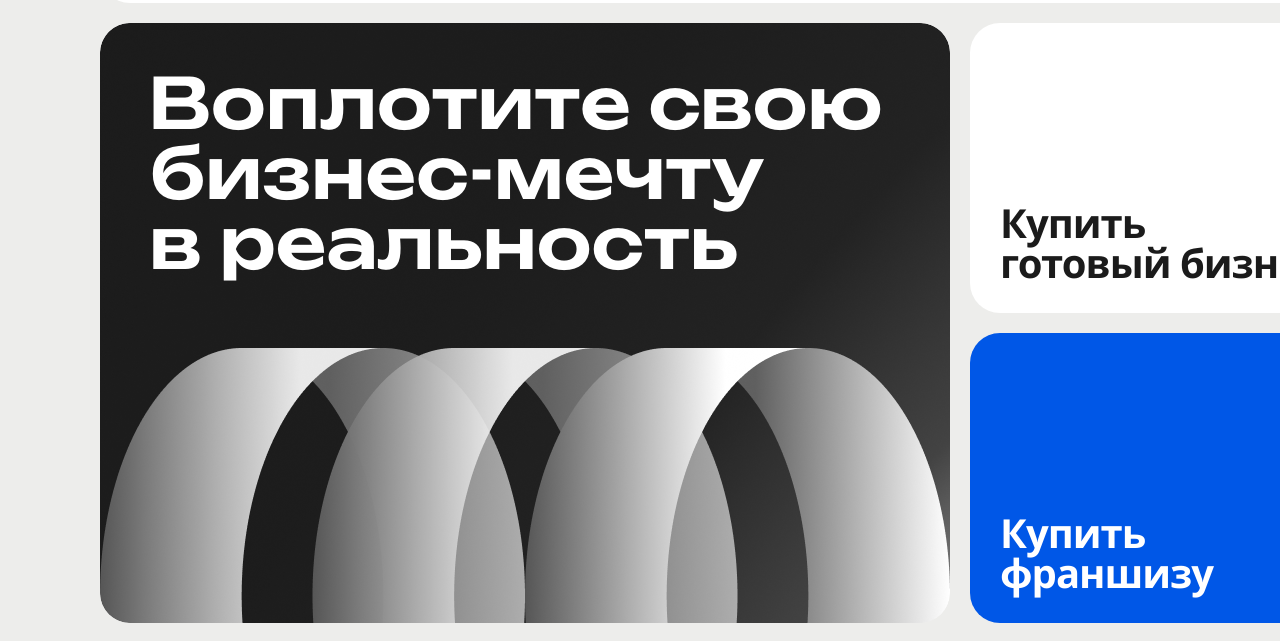
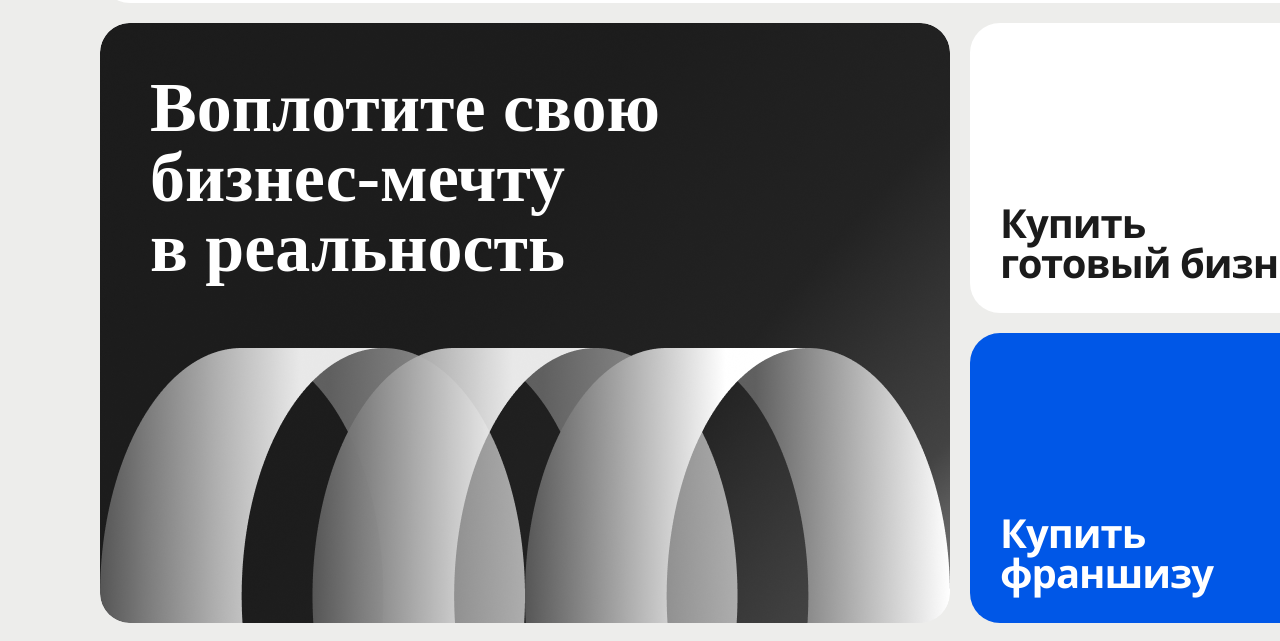
Before and after one commit to SELEKTOR341431/Edini-Biznes, a plain HTML site: page index.html in a window 1280 px wide. Shown: the part 157-798 px from the top of the page. Drawn offline with Linux system fonts and the light colour scheme; files whose address does not match are found by name.

Commit message:
Update style.css

```diff
--- a/style.css
+++ b/style.css
@@ -135,7 +135,7 @@ body {
 }
 
 .hero-title {
-  font-family:  'Bounded', SemiBold;
+  font-family:  'Bounded SemiBold';
   font-size: 70px;
   font-weight: 600;
   line-height: 1.0;
```
